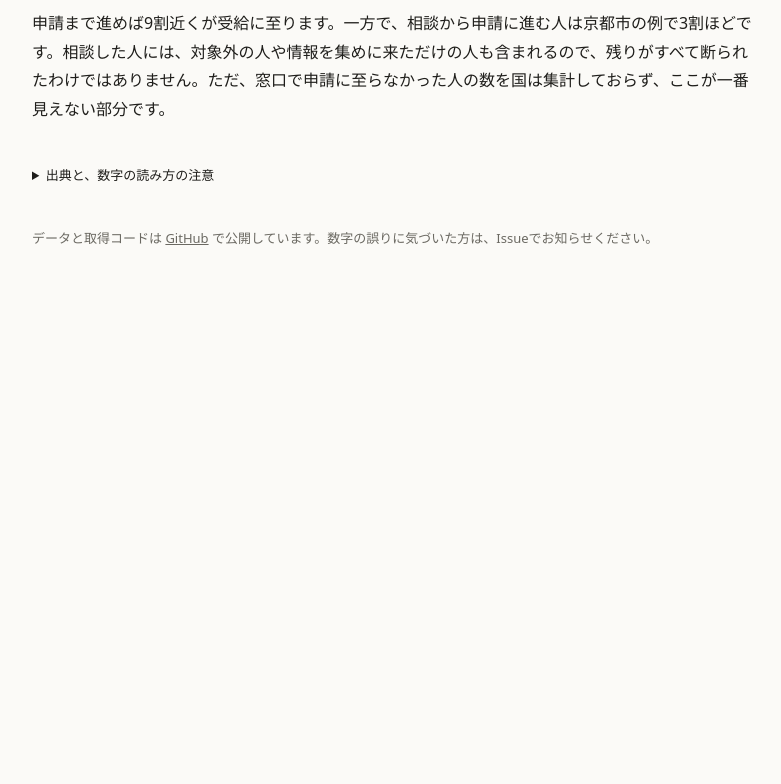
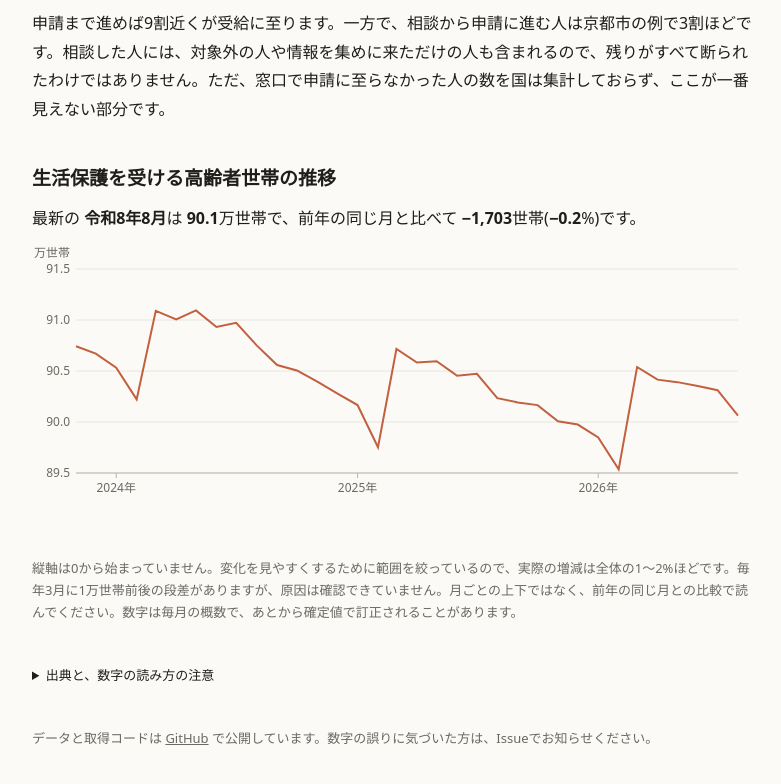
Before and after one commit to tsuki-sola-ai/society, a plain HTML site: page index.html in a window 1280 px wide. Shown: the part 1406-2190 px from the top of the page, without its empty margins (248-1029 px from the left). Before the commit the page ends 1721 px from the top, so only its background shows below. Drawn offline with nearby package versions, Linux system fonts and the light colour scheme.

Commit message:
高齢者世帯数の推移グラフを追加
蓄積した observations.csv から、生活保護を受ける高齢者世帯の月次推移を描く。
最新月と前年同月との差も、データから計算して表示する。

Co-Authored-By: Claude Fable 5.2 <noreply@anthropic.com>
Claude-Session: https://claude.ai/code/session_013K4KJsqeeVopXYhCPX7dWv

```diff
--- a/index.html
+++ b/index.html
@@ -90,6 +90,13 @@ footer{font-size:13px;color:var(--muted)}
     <p>申請まで進めば9割近くが受給に至ります。一方で、相談から申請に進む人は京都市の例で3割ほどです。相談した人には、対象外の人や情報を集めに来ただけの人も含まれるので、残りがすべて断られたわけではありません。ただ、窓口で申請に至らなかった人の数を国は集計しておらず、ここが一番見えない部分です。</p>
   </section>
 
+  <section>
+    <h2>生活保護を受ける高齢者世帯の推移</h2>
+    <p>最新の <b data-t="period">—</b>は <b data-t="latest">—</b>万世帯で、前年の同じ月と比べて <b data-t="diff">—</b>世帯(<b data-t="pct">—</b>%)です。</p>
+    <div class="chart" id="trend"></div>
+    <p class="muted">縦軸は0から始まっていません。変化を見やすくするために範囲を絞っているので、実際の増減は全体の1〜2%ほどです。毎年3月に1万世帯前後の段差がありますが、原因は確認できていません。月ごとの上下ではなく、前年の同じ月との比較で読んでください。数字は毎月の概数で、あとから確定値で訂正されることがあります。</p>
+  </section>
+
   <details>
     <summary>出典と、数字の読み方の注意</summary>
     <ul>
@@ -111,7 +118,9 @@ footer{font-size:13px;color:var(--muted)}
 const comma = d3.format(',');
 const load = (name) => fetch('data/' + name + '.json', {cache: 'no-cache'}).then((r) => { if (!r.ok) throw new Error(name); return r.json(); });
 
-Promise.all(['pension', 'thresholds', 'reach'].map(load)).then(([pension, thresholds, reach]) => {
+const loadObs = () => fetch('data/observations.csv', {cache: 'no-cache'}).then((r) => { if (!r.ok) throw new Error('observations'); return r.text(); }).then((t) => d3.csvParse(t));
+
+Promise.all([...['pension', 'thresholds', 'reach'].map(load), loadObs()]).then(([pension, thresholds, reach, obs]) => {
   const total = (pick, below) => d3.sum(pension.filter((r) => below == null || r.low < below), pick);
   const kiso = total((r) => r.kiso), kisoUnder7 = total((r) => r.kiso, 7), kisoWomen = total((r) => r.kiso_f);
   const kosei = total((r) => r.kosei), koseiUnder8 = total((r) => r.kosei, 8);
@@ -178,9 +187,64 @@ Promise.all(['pension', 'thresholds', 'reach'].map(load)).then(([pension, thresh
         .on('pointerleave', () => tip.style('display', 'none'));
     });
   };
+  // 高齢者世帯数の推移(全国、月次)
+  const series = obs.filter((r) => r.indicator === 'hihogo.elderly_households' && r.area === '00000')
+    .map((r) => ({period: r.period, date: new Date(r.period + '-01T00:00:00Z'), value: +r.value}))
+    .sort((a, b) => d3.ascending(a.period, b.period));
+  const jp = (period) => { const [y, m] = period.split('-').map(Number); return '令和' + (y - 2018) + '年' + m + '月'; };
+  const signed = d3.format('+,');
+  if (series.length) {
+    const lastPt = series[series.length - 1];
+    const [ly, lm] = lastPt.period.split('-');
+    const prev = series.find((d) => d.period === (ly - 1) + '-' + lm);
+    const t = {period: jp(lastPt.period), latest: (lastPt.value / 1e4).toFixed(1),
+      diff: prev ? signed(lastPt.value - prev.value) : '—',
+      pct: prev ? d3.format('+.1f')((lastPt.value / prev.value - 1) * 100) : '—'};
+    document.querySelectorAll('[data-t]').forEach((e) => { e.textContent = t[e.dataset.t]; });
+  }
+  const tel = document.getElementById('trend');
+  const drawTrend = () => {
+    tel.replaceChildren();
+    if (series.length < 2) { tel.textContent = '推移を描けるだけのデータがまだありません。'; return; }
+    const W = Math.max(280, tel.clientWidth), H = 260, m = {t: 24, r: 14, b: 32, l: 44};
+    const x = d3.scaleUtc().domain(d3.extent(series, (d) => d.date)).range([m.l, W - m.r]);
+    const y = d3.scaleLinear().domain(d3.extent(series, (d) => d.value / 1e4)).nice(4).range([H - m.b, m.t]);
+    const svg = d3.select(tel).append('svg').attr('viewBox', '0 0 ' + W + ' ' + H).attr('width', '100%').attr('role', 'img')
+      .attr('aria-label', '生活保護を受けている高齢者世帯数の月ごとの推移を示す折れ線グラフ。' + jp(series[0].period) + 'から' + jp(series[series.length - 1].period) + 'まで。');
+    y.ticks(4).forEach((v) => {
+      svg.append('line').attr('x1', m.l).attr('x2', W - m.r).attr('y1', y(v)).attr('y2', y(v)).style('stroke', 'var(--grid)');
+      svg.append('text').attr('x', m.l - 6).attr('y', y(v)).attr('dy', '0.32em').attr('text-anchor', 'end').text(v.toFixed(1));
+    });
+    svg.append('text').attr('x', m.l - 6).attr('y', m.t - 12).attr('text-anchor', 'end').text('万世帯');
+    const years = d3.utcYear.range(d3.utcYear.ceil(series[0].date), d3.utcDay.offset(series[series.length - 1].date, 1));
+    years.forEach((d) => {
+      svg.append('line').attr('x1', x(d)).attr('x2', x(d)).attr('y1', H - m.b).attr('y2', H - m.b + 5).style('stroke', 'var(--axis)');
+      svg.append('text').attr('x', x(d)).attr('y', H - m.b + 19).attr('text-anchor', 'middle').text(d.getUTCFullYear() + '年');
+    });
+    svg.append('line').attr('x1', m.l).attr('x2', W - m.r).attr('y1', H - m.b).attr('y2', H - m.b).style('stroke', 'var(--axis)');
+    svg.append('path').attr('d', d3.line().x((d) => x(d.date)).y((d) => y(d.value / 1e4))(series)).style('fill', 'none').style('stroke', 'var(--c0)').style('stroke-width', 2);
+    const dot = svg.append('circle').attr('r', 4).style('fill', 'var(--c0)').style('display', 'none');
+    const tip = d3.select(tel).append('div').attr('class', 'tip');
+    const move = (event) => {
+      const box = tel.getBoundingClientRect();
+      const px = (event.clientX - box.left) * (W / box.width);
+      const d = series[d3.leastIndex(series, (a, b) => Math.abs(x(a.date) - px) - Math.abs(x(b.date) - px))];
+      dot.style('display', null).attr('cx', x(d.date)).attr('cy', y(d.value / 1e4));
+      tip.style('display', 'block').text('');
+      tip.append('div').text(jp(d.period));
+      tip.append('div').append('b').text(comma(d.value) + '世帯');
+      const tw = tip.node().offsetWidth, th = tip.node().offsetHeight;
+      tip.style('left', Math.max(0, Math.min(box.width - tw, event.clientX - box.left + 10)) + 'px').style('top', Math.max(0, event.clientY - box.top - th - 10) + 'px');
+    };
+    svg.append('rect').attr('x', m.l).attr('width', W - m.l - m.r).attr('y', m.t).attr('height', H - m.b - m.t).style('fill', 'transparent')
+      .on('pointerenter pointermove pointerdown', move)
+      .on('pointerleave', () => { tip.style('display', 'none'); dot.style('display', 'none'); });
+  };
+
   draw();
+  drawTrend();
   let last = el.clientWidth;
-  new ResizeObserver(() => { if (el.clientWidth !== last) { last = el.clientWidth; draw(); } }).observe(el);
+  new ResizeObserver(() => { if (el.clientWidth !== last) { last = el.clientWidth; draw(); drawTrend(); } }).observe(el);
 }).catch((e) => {
   document.getElementById('chart').textContent = 'データを読み込めませんでした。';
   console.error(e);
```
